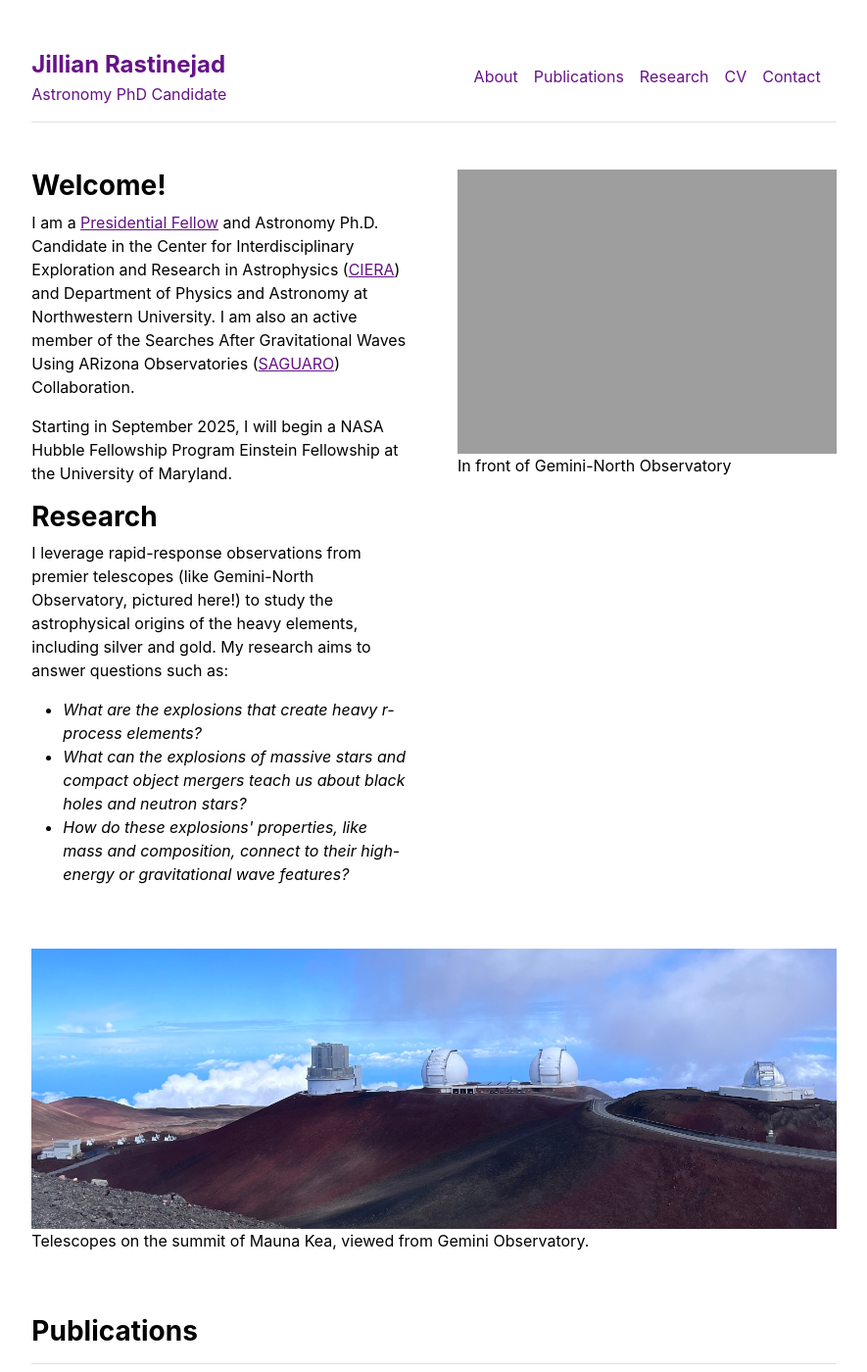
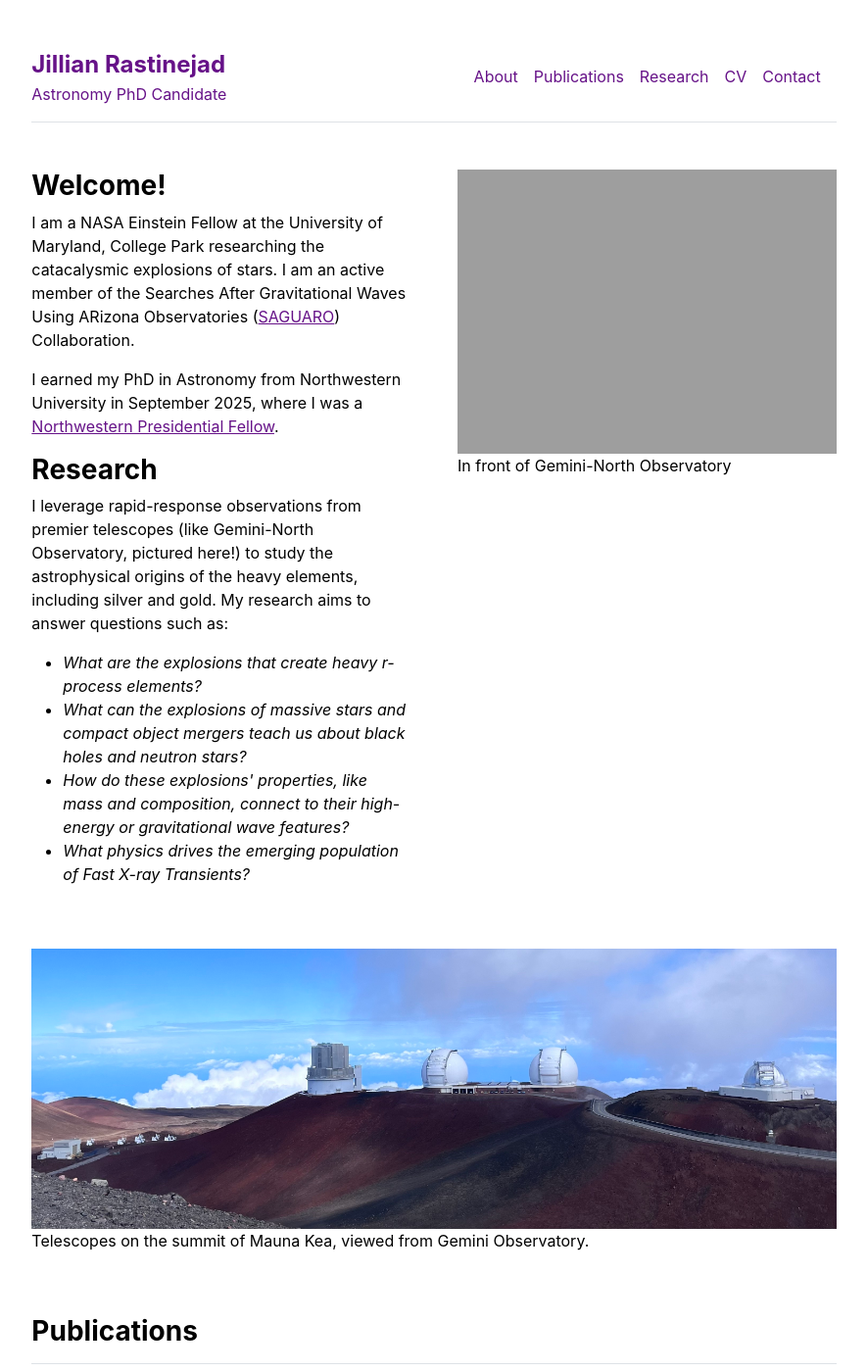
Before and after one commit to jrastinejad/jrastinejad.github.io, a Jekyll site: the page built from index.md, in a window 1280 px wide and 1400 px high. Shown: the whole window at 98% size, without its empty margins (197-1082 px from the left). Built offline with Jekyll 4.4.1, drawn with Linux system fonts in a browser that asks for light colours; some of the changed text lies outside the part shown.

Commit message:
Updating contact, home page

```diff
--- a/_data/publications.yml
+++ b/_data/publications.yml
@@ -1,5 +1,5 @@
 featured:
-- {name: '250108a/SN 2025kg: Observations of the most nearby Broad-Line Type Ic Supernova following an Einstein Probe Fast X-ray Transient.',authors: 'J. C. Rastinejad, A. J. Levan, P. G. Jonker et al.',ref: '2025, submitted to ApJL.', url: 'https://ui.adsabs.harvard.edu/abs/2025arXiv250408889R/abstract'}
+- {name: '250108a/SN 2025kg: Observations of the most nearby Broad-Line Type Ic Supernova following an Einstein Probe Fast X-ray Transient.',authors: 'J. C. Rastinejad, A. J. Levan, P. G. Jonker et al.',ref: '2025, ApJL, 988, L13', url: 'https://ui.adsabs.harvard.edu/abs/2025arXiv250408889R/abstract'}
 - {name: 'Uniform Modeling of Observed Kilonovae: Implications for Diversity and the Progenitors of Merger-Driven Long Gamma-Ray Bursts.',authors: 'J. C. Rastinejad, W. Fong, C. D. Kilpatrick et al.',ref: '2025, ApJ, 979, 190', url: 'https://ui.adsabs.harvard.edu/abs/2024arXiv240902158R/abstract'}
 - {name: 'A Hubble Space Telescope Search for r-Process Nucleosynthesis in Gamma-ray Burst Supernovae.',authors: 'J. C. Rastinejad, W. Fong, A. J. Levan et al.', ref: '2024, ApJ, 968, 14.', url: 'https://ui.adsabs.harvard.edu/abs/2024ApJ...968...14R/abstract'}
 - {name: 'A Kilonova Following a Long-Duration Gamma-ray Burst at 350 Mpc.',authors: 'J. C. Rastinejad, B. P. Gompertz, A. J. Levan et al.', ref: '2022, Nature, 612, 7939.', url: 'https://ui.adsabs.harvard.edu/abs/2022Natur.612..223R/abstract'}
--- a/_data/settings.yml
+++ b/_data/settings.yml
@@ -11,4 +11,4 @@ social:
 - {icon: 'linkedin', link: 'https://www.linkedin.com/in/jillian-rastinejad-37b532156'}
 
 contacts:
-- {name: 'Jillian Rastinejad', title: 'Northwestern Presidential Fellow', department: 'Center for Interdisciplinary Exploration and Research in Astrophysics (CIERA) and Department of Physics and Astronomy', institution: 'Northwestern University', phone: '(000) 000-0000', email: 'jillianrastinejad2024 [at] u.northwestern.edu', office: '1800 Sherman Ave., Evanston, IL, USA', image: 'assets/img/headshot.jpg'}
+- {name: 'Jillian Rastinejad', title: 'NASA Einstein Fellow', department: 'Department of Astronomy', institution: 'University of Maryland', phone: '(000) 000-0000', email: 'jcrastin [at] umd.edu', office: '4296 Stadium Dr., Physical Sciences Complex, College Park, MD 20742', image: 'assets/img/headshot.jpg'}
--- a/_layouts/home.html
+++ b/_layouts/home.html
@@ -5,10 +5,11 @@ layout: default
 <div class="row g-5 mb-5">
   <div class="col-md-6">
     <h3 class="fw-bold">Welcome!</h3>
-    <p>I am a <a href="https://www.tgs.northwestern.edu/funding/fellowships-and-grants/internal-fellowships-grants/presidential-fellowship-winners/fellowship-winners.html">Presidential Fellow</a> and Astronomy Ph.D. Candidate in the
-      Center for Interdisciplinary Exploration and Research in Astrophysics (<a href="https://ciera.northwestern.edu">CIERA</a>) and Department of Physics and Astronomy at Northwestern University.
-      I am also an active member of the Searches After Gravitational Waves Using ARizona Observatories (<a href="https://saguaro-mma.github.io">SAGUARO</a>) Collaboration.</p>
-    <p>Starting in September 2025, I will begin a NASA Hubble Fellowship Program Einstein Fellowship at the University of Maryland.</p>
+    <p>I am a NASA Einstein Fellow at the University of Maryland, College Park researching the catacalysmic explosions of stars.
+      I am an active member of the Searches After Gravitational Waves Using ARizona Observatories (<a href="https://saguaro-mma.github.io">SAGUARO</a>) Collaboration.</p>
+      I earned my PhD in Astronomy from Northwestern University in September 2025,
+      where I was a <a href="https://www.tgs.northwestern.edu/funding/fellowships-and-grants/internal-fellowships-grants/presidential-fellowship-winners/fellowship-winners.html">Northwestern Presidential Fellow</a>.
+    </p>
     <h3 class="fw-bold">Research</h3>
     <p>I leverage rapid-response observations from premier telescopes (like Gemini-North Observatory, pictured here!) to study the astrophysical origins of the heavy elements, including silver and gold. My research aims to answer questions such as:
       <i>
@@ -16,6 +17,7 @@ layout: default
           <li>What are the explosions that create heavy r-process elements?</li>
           <li>What can the explosions of massive stars and compact object mergers teach us about black holes and neutron stars?</li>
           <li>How do these explosions' properties, like mass and composition, connect to their high-energy or gravitational wave features?</li>
+          <li>What physics drives the emerging population of Fast X-ray Transients?</li>
         </ul>
       </i>
     </p>
```
Also changed, not shown: 5 other files.
